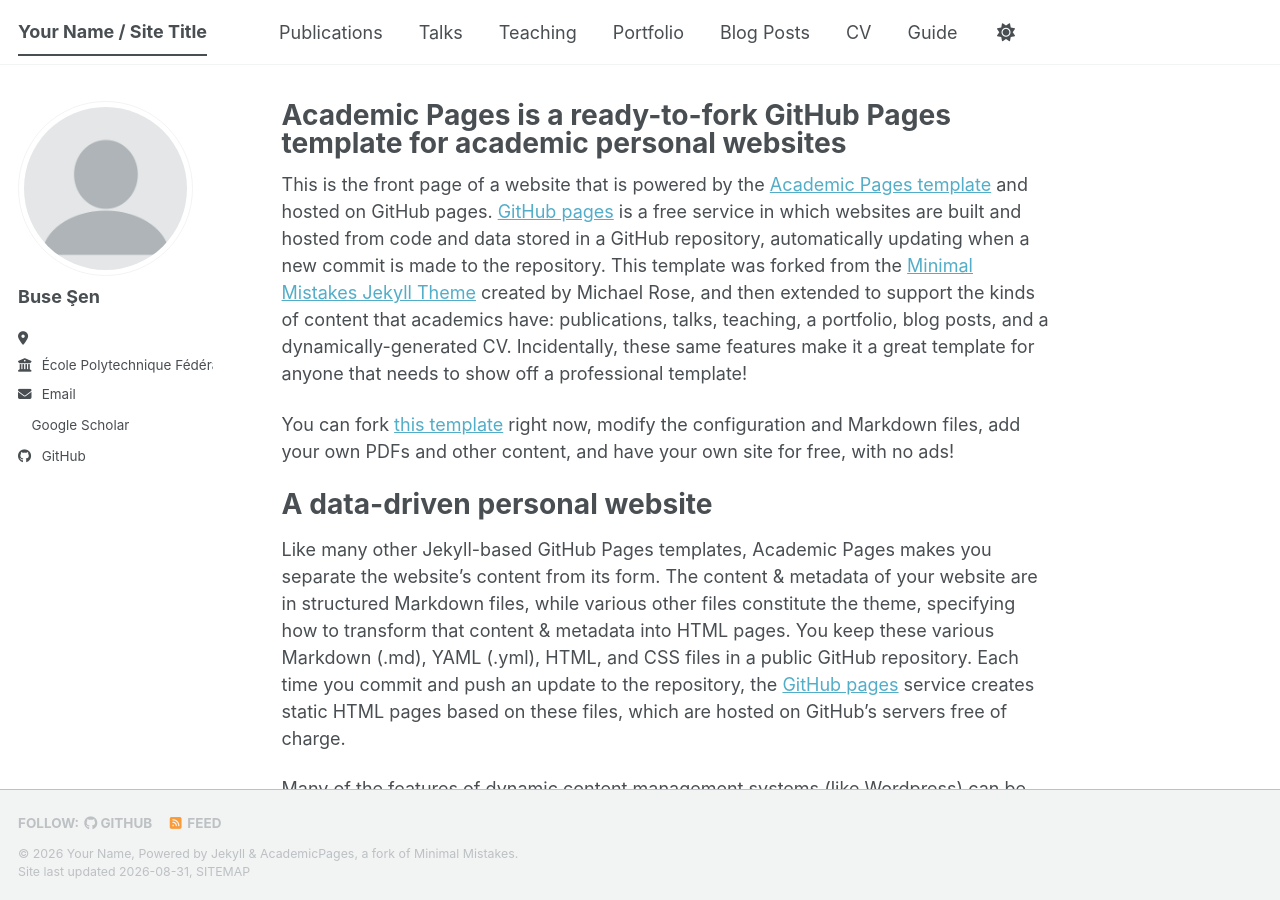
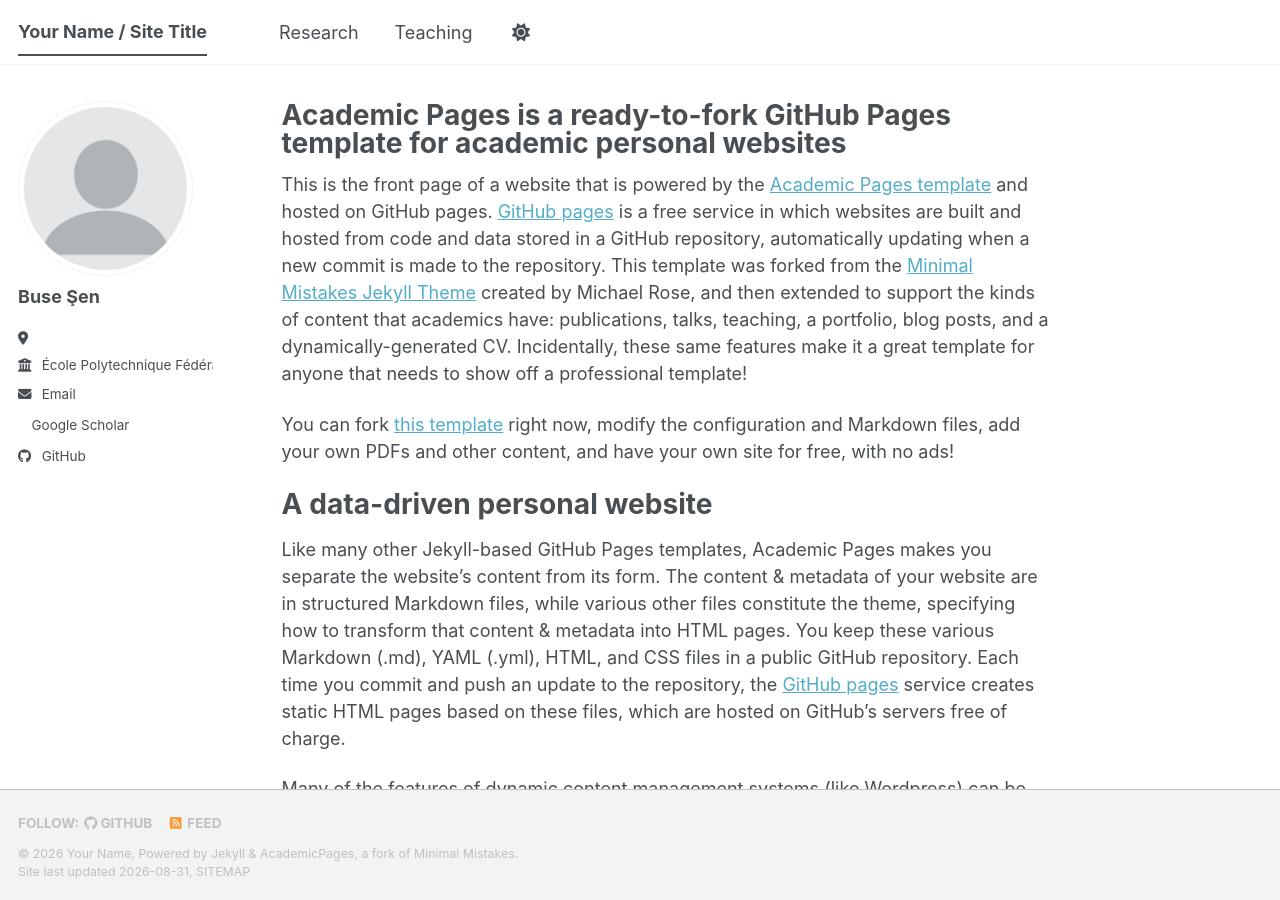
Before and after one commit to busesen/busesen.github.io, a Jekyll site: the page built from _pages/about.md, in a window 1280 px wide and 900 px high. Built offline with Jekyll 4.4.1, drawn with Linux system fonts in a browser that asks for light colours; a style sheet for code colours, icons or effects is not loaded.

Commit message:
Update navigation.yml

```diff
--- a/_data/navigation.yml
+++ b/_data/navigation.yml
@@ -8,26 +8,18 @@
 #      Markdown formatted page while the second is generated using JSON.
 
 main:
-  - title: "Publications"
-    url: /publications/
-
-  - title: "Talks"
-    url: /talks/
+  - title: "Research"
+    url: /research/
 
   - title: "Teaching"
     url: /teaching/
 
-  - title: "Portfolio"
-    url: /portfolio/
 
-  - title: "Blog Posts"
-    url: /year-archive/
-
-  - title: "CV"
-    url: /cv/
+  #- title: "CV"
+  #  url: /cv/
 
   # - title: "CV"
   #   url: /cv-json/
 
-  - title: "Guide"
-    url: /markdown/
+  #- title: "Guide"
+  #  url: /markdown/
```
